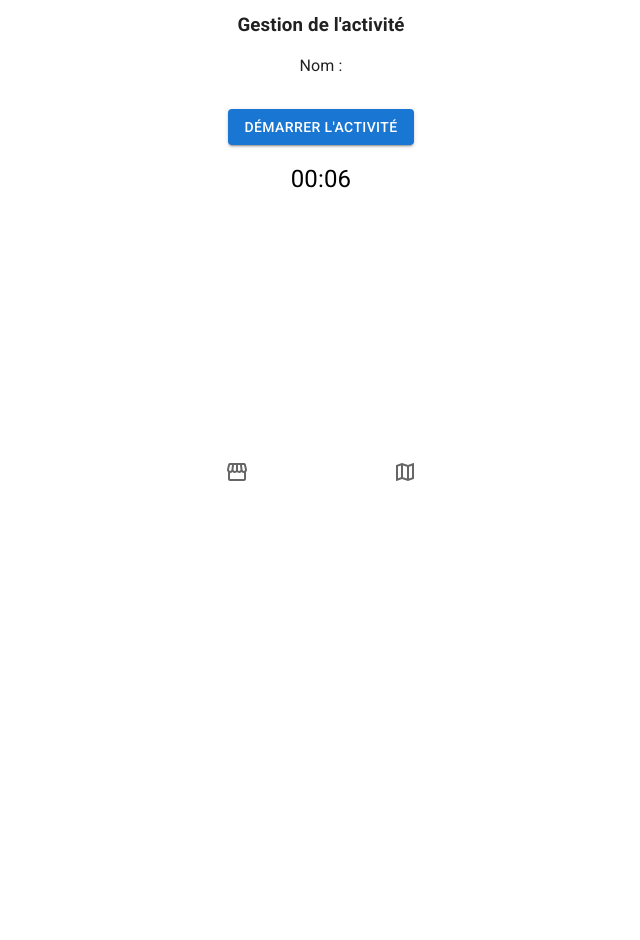
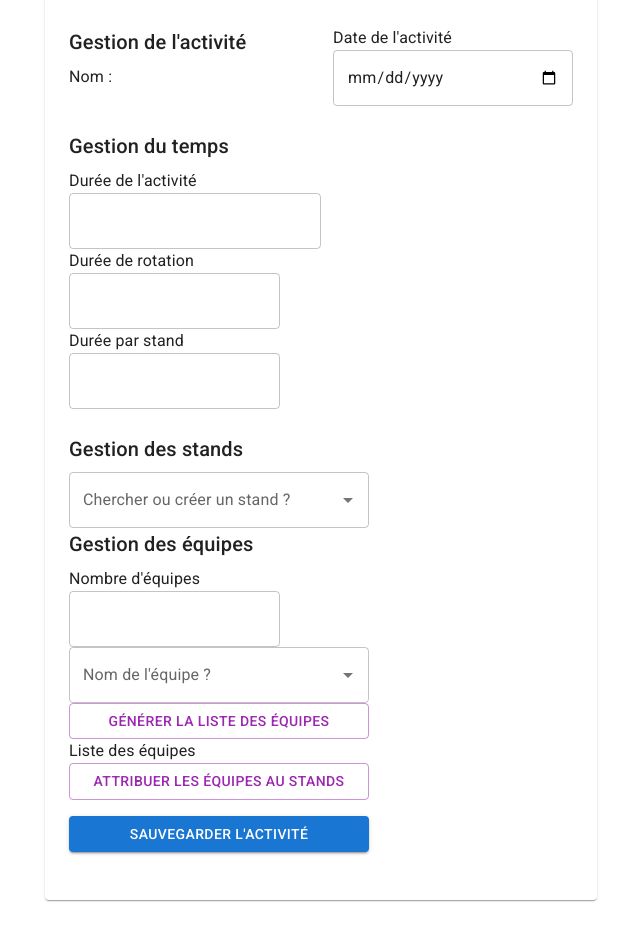
Before and after one commit to JoAnisky/rotation-app-frontend, a React (Vite) app: page /gamemaster in a window 1280 px wide. Shown: the part 300-1240 px from the top of the page, without its empty margins (319-959 px from the left). Before the commit the page ends 800 px from the top, so only its background shows below. Built offline with nearby package versions, Linux system fonts and the light colour scheme; no server answers.

Commit message:
Added form input activity parameters

```diff
--- a/src/pages/Gamemaster.tsx
+++ b/src/pages/Gamemaster.tsx
@@ -4,33 +4,209 @@ import StopWatch from "../components/Timer/Stopwatch";
 import { ActivityContext } from "../contexts/ActivityContext";
 import { useContext, useEffect, useState } from "react";
 import { IActivityData } from "../types/activityTypes";
+import { Unstable_NumberInput as NumberInput } from "@mui/base/Unstable_NumberInput";
+import {
+  Autocomplete,
+  Box,
+  Button,
+  Container,
+  Grid,
+  Paper,
+  TextField,
+  Typography,
+} from "@mui/material";
+import NavbarUp from "../components/NavbarUp";
 
-const Gamemaster: React.FC = () => {
+interface IPageContainerProps {
+  role: string;
+  handleChangeSelection?: () => void;
+  animatorStandSetted: boolean;
+}
 
+const Gamemaster: React.FC<IPageContainerProps> = ({
+  handleChangeSelection,
+}) => {
   const [activityData, setActivityData] = useState<IActivityData | null>(null);
-  const [activityName, setActivityName] = useState<string>("")
-
+  const [activityName, setActivityName] = useState<string>("");
+  const [value, setValue] = useState<number | null>(null);
+  const stands = {};
   // Get ActivityData
   const activityDataProvider = useContext(ActivityContext);
 
   // Retrieve current activity data
   useEffect(() => {
     if (activityDataProvider) {
-      setActivityData(activityDataProvider)
-      setActivityName(activityDataProvider.name)
+      setActivityData(activityDataProvider);
+      setActivityName(activityDataProvider.name);
     } else {
       // still loading or null ??
     }
   }, [activityDataProvider]);
 
   return (
-    <PageContainer role="Maître du jeu">
-      <h3>Gestion de l'activité</h3>
-      <p>Nom :  {activityName}</p>
-      {/* <ControlButtons/> */}
-      <StopWatch isAdmin={true}/>
+    <>
+      <NavbarUp
+        role={"Maitre du jeu"}
+        handleChangeSelection={() => handleChangeSelection?.()}
+        animatorStandSetted={false}
+      />
+      <form>
+        <Container component="main" maxWidth="sm" sx={{ mb: 4 }}>
+          <Paper sx={{ my: { xs: 3, md: 6 }, p: { xs: 2, md: 3 } }}>
+            <Typography component="h1" variant="h4" align="center">
+              Paramètres de l'activité
+            </Typography>
+            <Box sx={{ my: 3 }}>
+              <Grid container spacing={3}>
+                <Grid item xs={12}>
+                  <StopWatch isAdmin={true} />
+                </Grid>
 
-    </PageContainer>
+                <Grid item xs={12} sm={6}>
+                  <Typography variant="h6" component="h2" gutterBottom>
+                    Gestion de l'activité
+                  </Typography>
+                  <Typography>Nom : {activityName}</Typography>
+                </Grid>
+                <Grid item xs={12} sm={6}>
+                  <Typography>Date de l'activité</Typography>
+                  <TextField
+                  fullWidth
+                    type="date"
+                    variant="outlined"
+                    placeholder="Filled"
+                  />
+                </Grid>
+                <Grid item xs={12}>
+                  <Typography variant="h6" component="h2" gutterBottom>
+                    Gestion du temps
+                  </Typography>
+                  <Grid item xs={12} sm={6}>
+                    <Typography>Durée de l'activité</Typography>
+
+                    <TextField
+                    fullWidth
+                      inputProps={{
+                        className: "input-number",
+                        type: "number",
+                        min: "0", // Minimum value
+                        step: "1",
+                      }}
+                    />
+                  </Grid>
+                  <Grid item xs={12}>
+                    <Typography>Durée de rotation</Typography>
+
+                    <TextField
+                      inputProps={{
+                        className: "input-number",
+                        type: "number",
+                        min: "0", // Minimum value
+                        step: "1",
+                      }}
+                    />
+                  </Grid>
+                  <Grid item xs={12}>
+                    <Typography>Durée par stand</Typography>
+
+                    <TextField
+                      inputProps={{
+                        className: "input-number",
+                        type: "number",
+                        min: "0", // Minimum value
+                        step: "1",
+                      }}
+                    />
+                  </Grid>
+                </Grid>
+                <Grid item xs={12}>
+                  <Typography variant="h6" component="h2" gutterBottom>
+                    Gestion des stands
+                  </Typography>
+                  <Grid item xs={12}>
+                    <Autocomplete
+                      disablePortal
+                      id="stand-autocomplete"
+                      options={stands}
+                      // getOptionLabel={(option) => option.name}
+                      // onChange={(event, value: IStand | null) => {
+                      //   setSelectedStand(
+                      //     value ? { id: value.id, name: value.name } : null
+                      //   );
+                      // }}
+                      // loading={standsLoading}
+                      loadingText="Chargement..."
+                      noOptionsText="Aucune option"
+                      sx={{ width: 300 }}
+                      renderInput={(params) => (
+                        <TextField
+                          {...params}
+                          label="Chercher ou créer un stand ?"
+                        />
+                      )}
+                    />
+                  </Grid>
+                </Grid>
+              </Grid>
+              <Grid item xs={12}>
+                <Typography variant="h6" component="h2" gutterBottom>
+                  Gestion des équipes
+                </Typography>
+                <Grid item xs={12}>
+                  <Typography>Nombre d'équipes</Typography>
+
+                  <TextField
+                    inputProps={{
+                      className: "input-number",
+                      type: "number",
+                      min: "0", // Minimum value
+                      step: "1",
+                    }}
+                  />
+                </Grid>
+
+                <Grid item xs={12}>
+                  <Autocomplete
+                    disablePortal
+                    id="stand-autocomplete"
+                    options={stands}
+                    // getOptionLabel={(option) => option.name}
+                    // onChange={(event, value: IStand | null) => {
+                    //   setSelectedStand(
+                    //     value ? { id: value.id, name: value.name } : null
+                    //   );
+                    // }}
+                    // loading={standsLoading}
+                    loadingText="Chargement..."
+                    noOptionsText="Aucune option"
+                    sx={{ width: 300 }}
+                    renderInput={(params) => (
+                      <TextField {...params} label="Nom de l'équipe ?" />
+                    )}
+                  />
+                  <Button variant="outlined" color="secondary"sx={{ minWidth: 300 }}>
+                    Générer la liste des équipes
+                  </Button>
+                </Grid>
+                <Grid item xs={12}>
+                  <Typography>Liste des équipes</Typography>
+                </Grid>
+                <Grid item xs={12}>
+                  <Button variant="outlined" color="secondary" sx={{ minWidth: 300 }}>
+                    Attribuer les équipes au stands
+                  </Button>
+                </Grid>
+                <Grid item xs={12}>
+                  <Button variant="contained" sx={{ minWidth: 300, marginTop: 2 }}>
+                    Sauvegarder l'activité
+                  </Button>
+                </Grid>
+              </Grid>
+            </Box>
+          </Paper>
+        </Container>
+      </form>
+    </>
   );
 };
 
```
